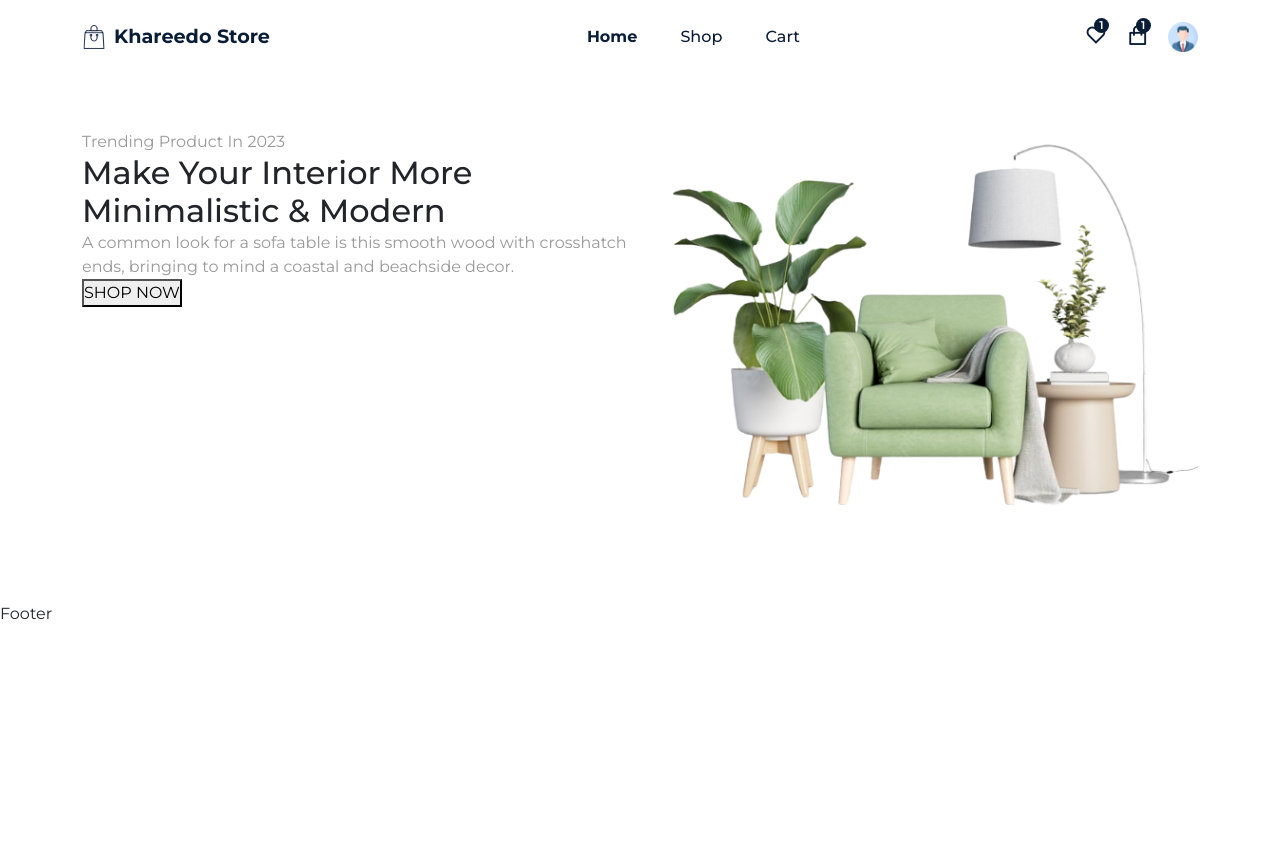
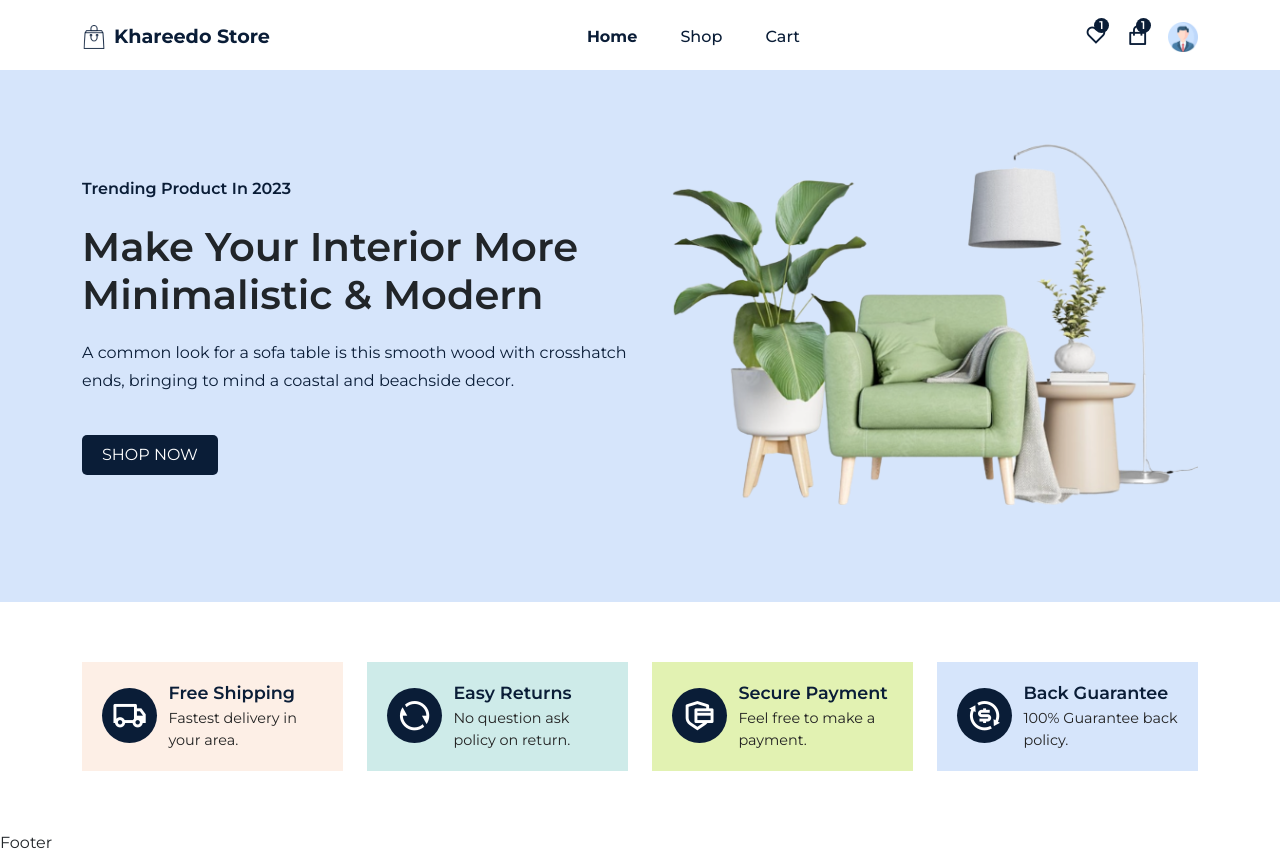
Before and after one commit to Sheikhzain07/Khareedo-Store, a React (Create React App) app: page /home in a window 1280 px wide. Before the commit the page ends 800 px from the top, so only its background shows below. Built offline with nearby package versions, Linux system fonts and the light colour scheme.

Commit message:
service section completed

```diff
--- a/src/assets/data/serviceData.js
+++ b/src/assets/data/serviceData.js
@@ -2,25 +2,25 @@
   {
     icon: "ri-truck-line",
     title: "Free Shipping",
-    subtitle: "Lorem ipsum dolor sit amet.",
+    subtitle: "Fastest delivery in your area.",
     bg: "#fdefe6",
   },
   {
     icon: "ri-refresh-line",
     title: "Easy Returns",
-    subtitle: "Lorem ipsum dolor sit amet.",
+    subtitle: "No question ask policy on return.",
     bg: "#ceebe9",
   },
   {
     icon: "ri-secure-payment-line",
     title: "Secure Payment",
-    subtitle: "Lorem ipsum dolor sit amet.",
+    subtitle: "Feel free to make a payment.",
     bg: "#e2f2b2",
   },
   {
     icon: "ri-exchange-dollar-line",
     title: " Back Guarantee",
-    subtitle: "Lorem ipsum dolor sit amet.",
+    subtitle: "100% Guarantee back policy.",
     bg: "#d6e5fb",
   },
 ];
--- a/src/pages/Home.jsx
+++ b/src/pages/Home.jsx
@@ -1,8 +1,11 @@
 import React from "react";
+import { Link } from "react-router-dom";
+import { motion } from "framer-motion";
 import TitleOfApp from "../components/titleApp/TitleOfApp";
 import { Container, Row, Col } from "reactstrap";
 import heroImg from "../assets/images/hero-img.png";
 import "../styles/home.css";
+import Services from "../services/Services";
 
 function Home() {
   const year = new Date().getFullYear();
@@ -20,7 +23,9 @@
                   crosshatch ends, bringing to mind a coastal and beachside
                   decor.
                 </p>
-                <button className="buy__btn">SHOP NOW</button>
+                <motion.button whileTap={{ scale: 1.2 }} className="buy__btn">
+                  <Link to="/shop">SHOP NOW</Link>
+                </motion.button>
               </div>
             </Col>
             <Col lg="6" md="6">
@@ -31,6 +36,7 @@
           </Row>
         </Container>
       </section>
+      <Services />
     </TitleOfApp>
   );
 }
--- /dev/null
+++ b/src/services/Services.jsx
@@ -0,0 +1,37 @@
+import React from "react";
+import { motion } from "framer-motion";
+import { Container, Row, Col } from "reactstrap";
+import "./services.css";
+import serviceData from "../assets/data/serviceData";
+
+function Services() {
+  return (
+    <section className="services">
+      <Container>
+        <Row>
+          {serviceData.map((ele, ind) => {
+            return (
+              <Col lg="3" md="4" key={ind}>
+                <motion.div
+                  whileHover={{ scale: 1.1 }}
+                  className="service__item"
+                  style={{ background: `${ele.bg}` }}
+                >
+                  <span>
+                    <i class={ele.icon}></i>
+                  </span>
+                  <div>
+                    <h3>{ele.title}</h3>
+                    <p>{ele.subtitle}</p>
+                  </div>
+                </motion.div>
+              </Col>
+            );
+          })}
+        </Row>
+      </Container>
+    </section>
+  );
+}
+
+export default Services;
--- /dev/null
+++ b/src/services/services.css
@@ -0,0 +1,26 @@
+.service__item {
+  padding: 20px;
+  display: flex;
+  align-items: center;
+  justify-content: center;
+  column-gap: 0.7rem;
+  cursor: pointer;
+}
+.service__item span i {
+  font-size: 2.2rem;
+  background-color: var(--primary-color);
+  border-radius: 50px;
+  padding: 10px;
+  color: #fff;
+  font-weight: 400 !important;
+}
+.service__item h3 {
+  font-size: 1.1rem;
+  color: var(--primary-color);
+  font-weight: 600;
+}
+.service__item p {
+  font-size: 0.9rem;
+  margin-top: 5px;
+  color: #222;
+}
--- a/src/styles/home.css
+++ b/src/styles/home.css
@@ -1,2 +1,32 @@
 .hero__section {
+  background-color: var(--hero-bg);
 }
+.hero__content h2 {
+  font-size: 2.5rem;
+  font-weight: 600;
+  margin: 20px 0px;
+}
+.hero__content p {
+  color: var(--primary-color);
+  line-height: 28px;
+}
+.buy__btn {
+  border: none;
+  outline: none;
+  padding: 8px 20px;
+  border-radius: 5px;
+  color: #fff;
+  cursor: pointer;
+  font-size: 1rem;
+  background-color: var(--primary-color);
+  margin-top: 40px;
+}
+.hero__section p:nth-child(1) {
+  font-weight: 600;
+}
+.buy__btn a:hover {
+  color: #fff;
+}
+.hero__content {
+  padding-top: 45px;
+}
```
